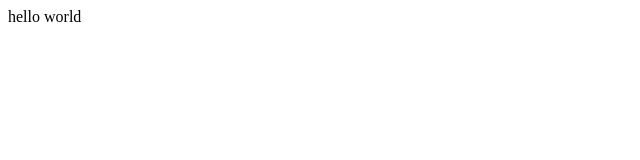
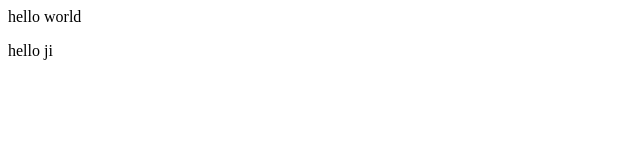
Before and after one commit to HarhChaudhary/localrepo, a plain HTML site: page index.html in a window 1280 px wide. Shown: the full height of the page, 0-640 px from the left. Drawn offline with Linux system fonts and the light colour scheme.

Commit message:
new feature1

```diff
--- a/index.html
+++ b/index.html
@@ -1 +1,4 @@
 <p>hello world</p>
+<p>
+    hello ji
+</p>
```
